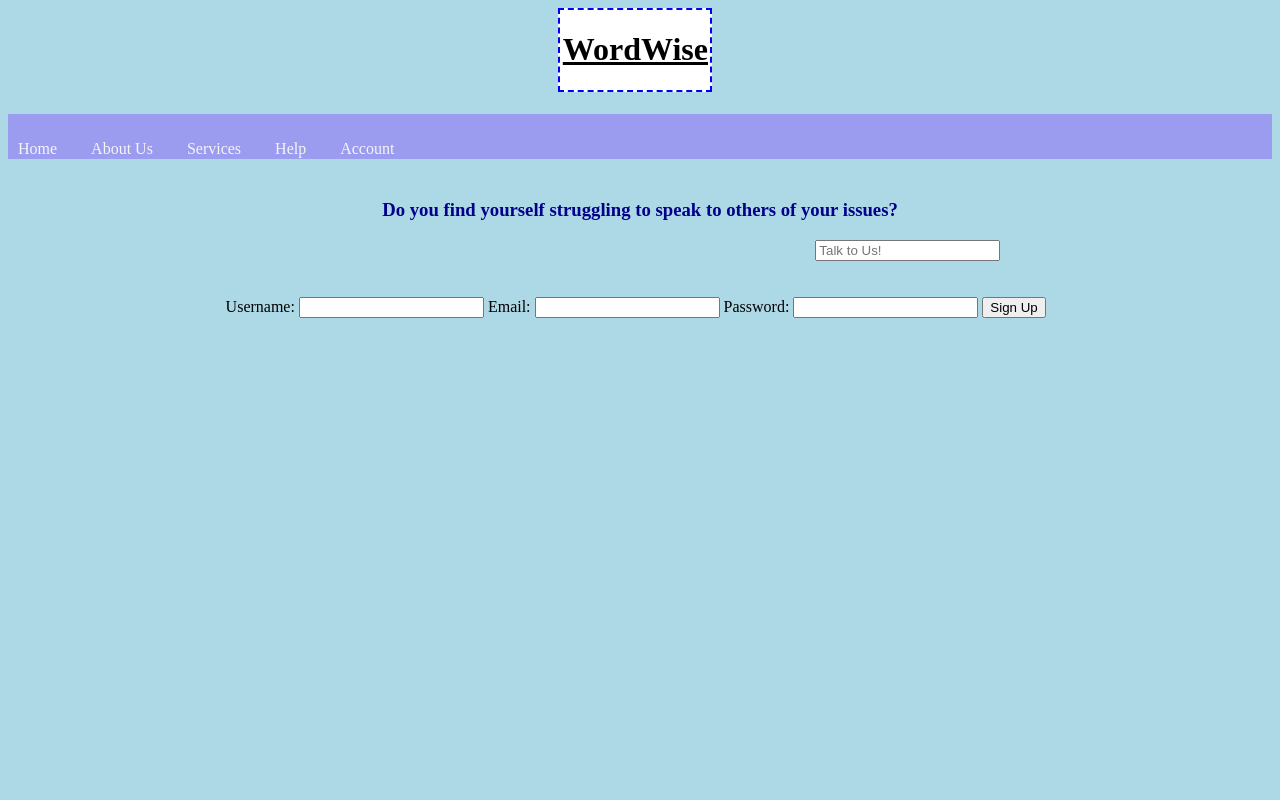
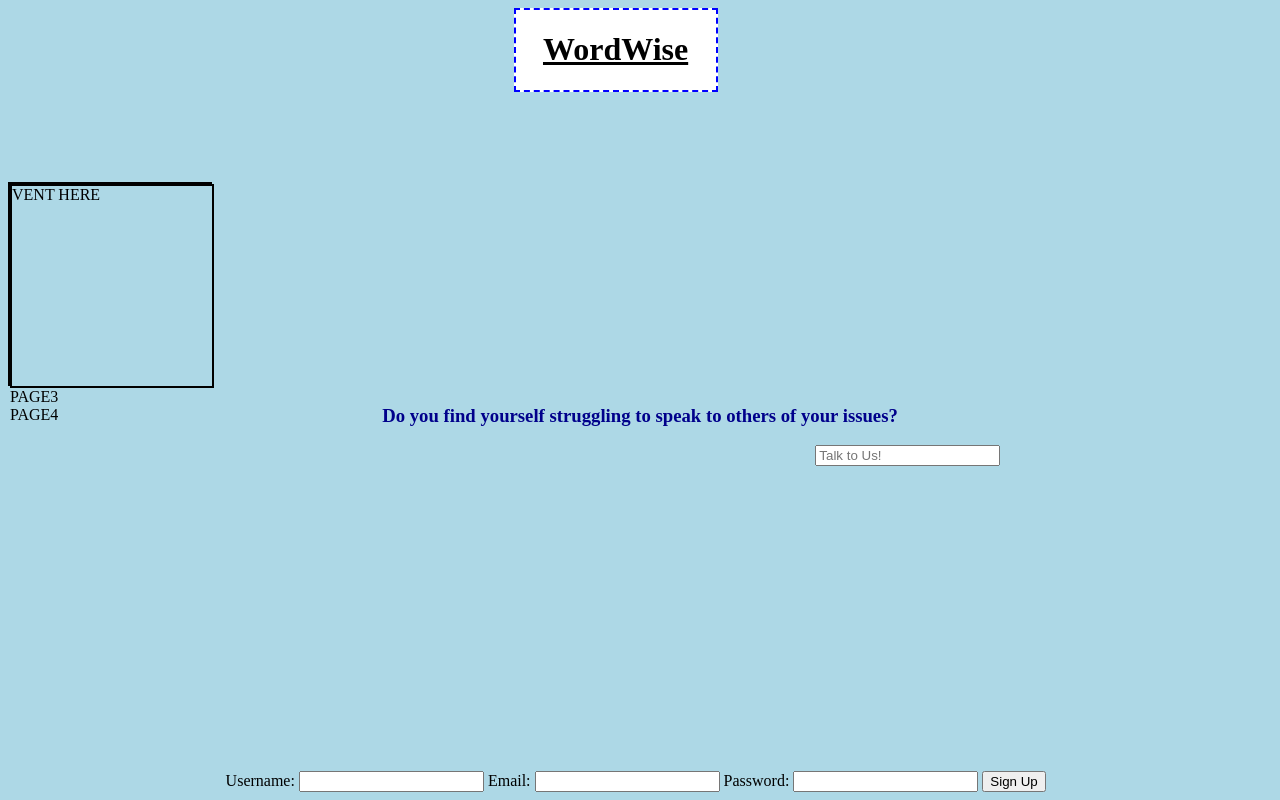
Before and after one commit to as4792/WordWise, a plain HTML site: page index.html in a window 1280 px wide. Drawn offline with Linux system fonts and the light colour scheme.

Commit message:
update to page 1

```diff
--- a/index.html
+++ b/index.html
@@ -15,18 +15,13 @@
     <br>
     <br>
 
-    <header>
-        <nav>
-            <ul>
-                <li><a href="google.com"><p>Home</p></a></li>
-                <li><a href="google.com"><p>About Us</p></a></li>
-                <li><a href="google.com"><p>Services</p></a></li>
-                <li><a href="google.com">Help</a></li>
-                <li><a href="google.com">Account</a></li>
+    <div class="otherpages">
 
-            </ul>
-        </nav>
-    </header>
+        <div class="page2">VENT HERE</div>
+        <div class="page3">PAGE3</div>
+        <div class="page4">PAGE4</div>
+    </div>
+
 
     <div id="titlequestion"><h3>Do you find yourself struggling to speak to others of your issues?</h3></div>
 
@@ -47,6 +42,7 @@
     <input type="password" id="password" name="passowrd" required>
 
     <button type="submit">Sign Up</button>
+
 </form></div>
 
 
--- a/styles.css
+++ b/styles.css
@@ -2,35 +2,15 @@ html{
     background-color: lightblue;
 }
 
-nav ul{
-    list-style: none;
-    background-color: rgb(155, 155, 240);
-    height: 25px;
-    padding: 10px;
-    margin-bottom: 40px;
-}
-
-nav ul li{
-display: inline-block;
-
-}
-
-nav ul li a{
-    display: inline-block;
-    text-decoration: none;
-    color: whitesmoke;
-margin-right: 30px;}
-
 #header{
-    background-color:white;
+    background-color: white;
     color: black;
     border: 2px blue;
-    width: 150px;
+    width: 200px;
     border-style: dashed;
-position: fixed;
-text-align: center;
-margin-left: 43%;
-margin-right: 50%;
+    position: sticky;
+    text-align: center;
+    margin-left: 40%;
 }
 
 #titlequestion{
@@ -49,5 +29,19 @@ margin-right: 50%;
     place-items: center;
     position: fixed;
     margin-left: 17%;
+    bottom: 1%;
+}
 
+.otherpages{
+    background-color: blue;
+    height: 200px;
+    width: 200px;
+    border: 2px solid black;
 }
+
+.page2{
+    background-color: lightblue;
+    height: 200px;
+    width: 200px;
+    border: 2px solid black;
+}
```
